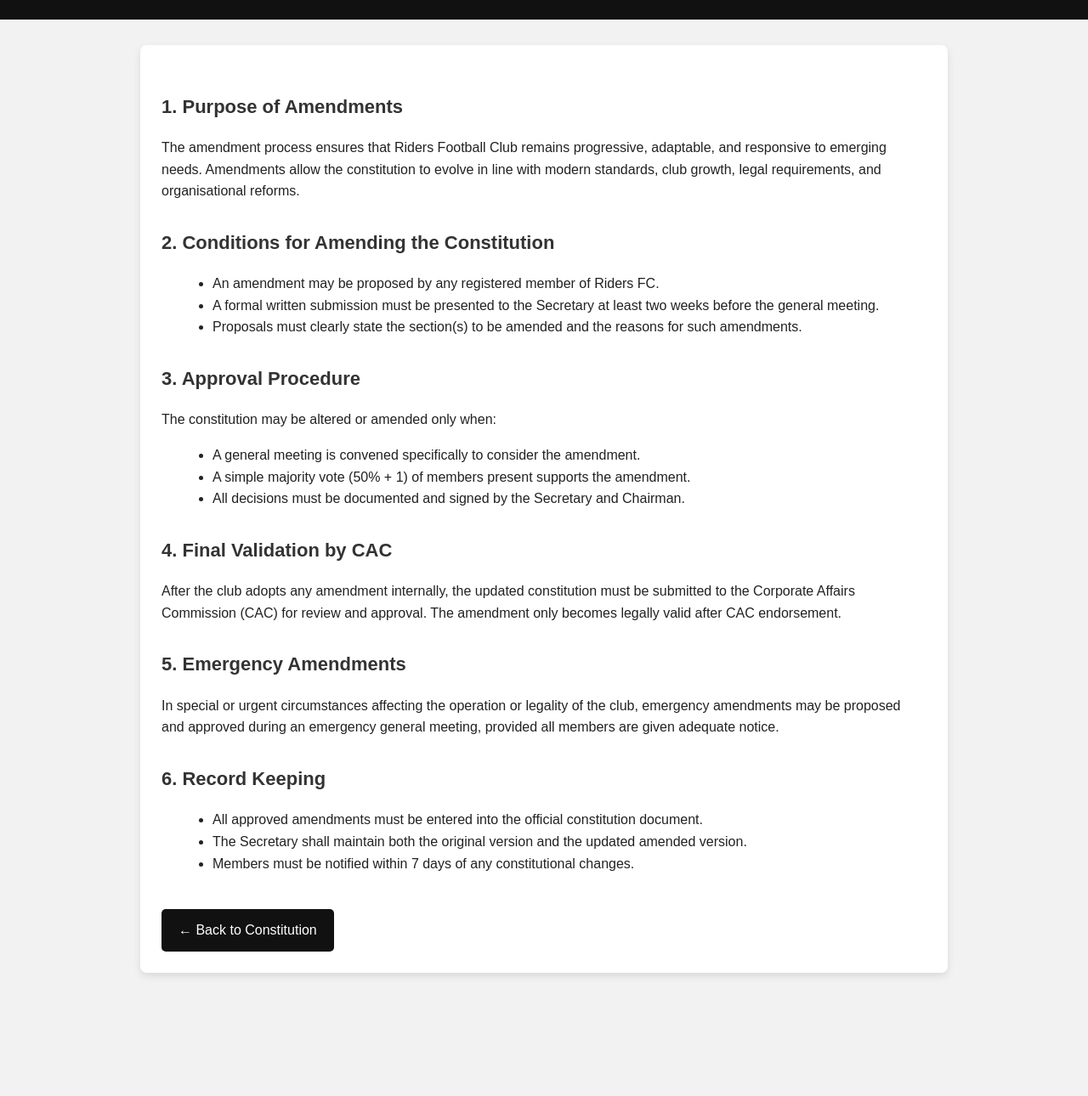
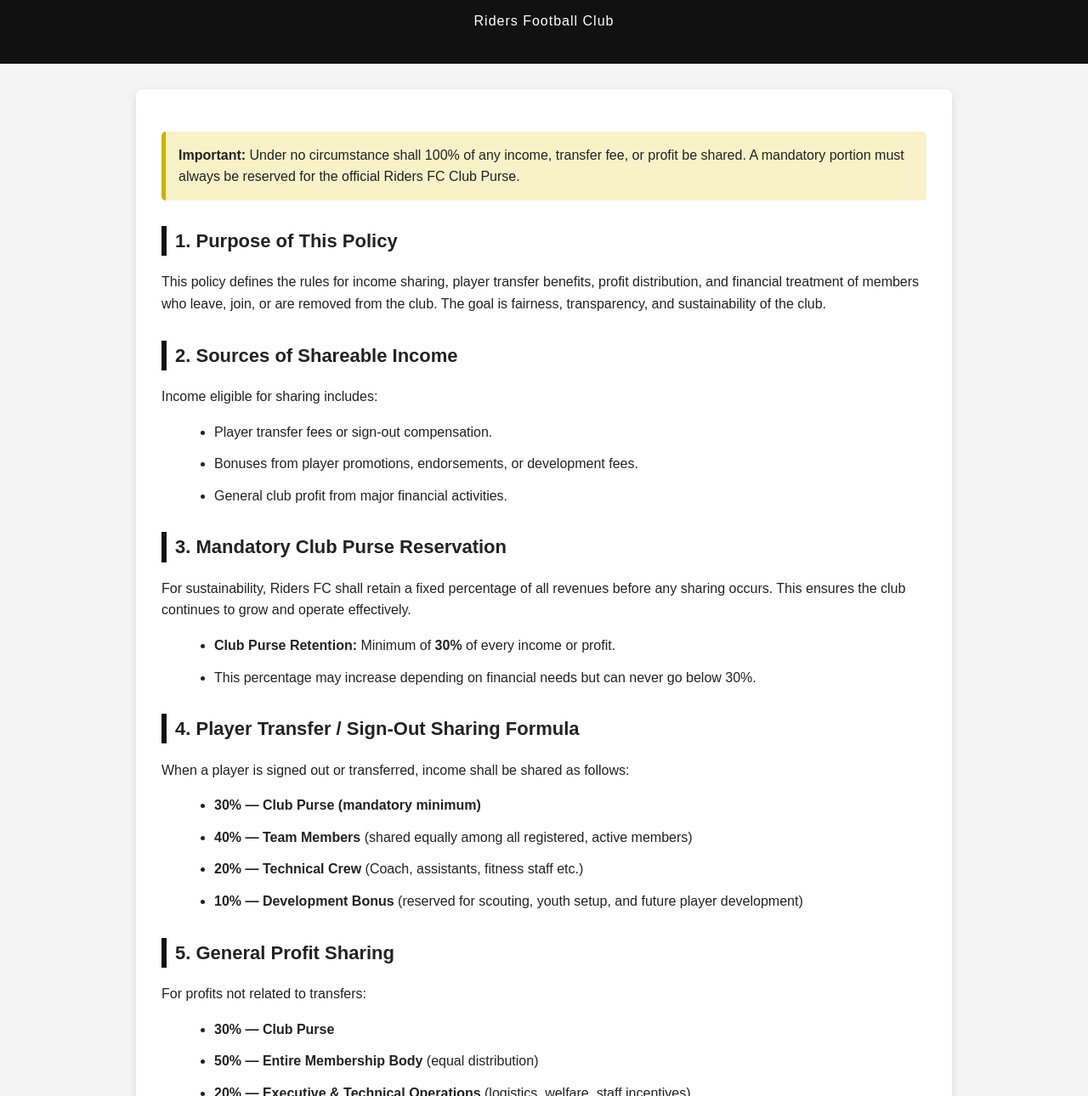
Before and after one commit to marshall294/Riders-Directors-Contribution-Records, a plain HTML site: page income-sharing.html in a window 1280 px wide. Shown: the part 81-1371 px from the top of the page at 85% size. Before the commit the page ends 1256 px from the top, so only its background shows below. Drawn offline with Linux system fonts and the light colour scheme.

Commit message:
Update income-sharing.html

```diff
--- a/income-sharing.html
+++ b/income-sharing.html
@@ -3,45 +3,50 @@
 <head>
   <meta charset="UTF-8" />
   <meta name="viewport" content="width=device-width, initial-scale=1.0" />
-  <title>Amendments — Riders FC</title>
+  <title>Income & Profit Sharing Policy — Riders FC</title>
   <style>
     body {
       font-family: Arial, sans-serif;
       margin: 0;
       padding: 0;
-      background: #f2f2f2;
+      background: #f4f4f4;
       color: #222;
       line-height: 1.6;
     }
     header {
       background: #111;
       color: #fff;
-      padding: 20px;
+      padding: 25px;
       text-align: center;
+      letter-spacing: 1px;
     }
     .container {
       max-width: 900px;
       margin: 30px auto;
       background: #fff;
-      padding: 25px;
+      padding: 30px;
       border-radius: 8px;
-      box-shadow: 0 4px 10px rgba(0,0,0,0.1);
+      box-shadow: 0 4px 12px rgba(0,0,0,0.1);
     }
     h1 {
       margin-top: 0;
       text-align: center;
-      font-size: 28px;
+      font-size: 30px;
+      font-weight: bold;
     }
     h2 {
       margin-top: 30px;
+      color: #222;
       font-size: 22px;
-      color: #333;
+      border-left: 6px solid #111;
+      padding-left: 10px;
     }
     p, li {
       font-size: 16px;
+      margin-bottom: 12px;
     }
     ul {
-      margin-left: 20px;
+      margin-left: 22px;
     }
     .back-btn {
       display: inline-block;
@@ -55,52 +60,103 @@
     .back-btn:hover {
       background: #333;
     }
+    .note {
+      background: #f9f1c8;
+      padding: 15px;
+      border-left: 5px solid #c9b200;
+      border-radius: 5px;
+      margin-top: 20px;
+    }
   </style>
 </head>
 <body>
   <header>
-    <h1>AMENDMENT OF THE CONSTITUTION</h1>
+    <h1>INCOME, TRANSFER & PROFIT SHARING POLICY</h1>
+    <p>Riders Football Club</p>
   </header>
 
   <div class="container">
-    <h2>1. Purpose of Amendments</h2>
+
+    <div class="note">
+      <strong>Important:</strong> Under no circumstance shall 100% of any income, transfer fee, or profit be shared. A mandatory portion must always be reserved for the official Riders FC Club Purse.
+    </div>
+
+    <h2>1. Purpose of This Policy</h2>
     <p>
-      The amendment process ensures that Riders Football Club remains progressive, adaptable, and responsive to emerging needs. Amendments allow the constitution to evolve in line with modern standards, club growth, legal requirements, and organisational reforms.
+      This policy defines the rules for income sharing, player transfer benefits, profit distribution, and financial treatment of members who leave, join, or are removed from the club. The goal is fairness, transparency, and sustainability of the club.
     </p>
 
-    <h2>2. Conditions for Amending the Constitution</h2>
+    <h2>2. Sources of Shareable Income</h2>
+    <p>Income eligible for sharing includes:</p>
     <ul>
-      <li>An amendment may be proposed by any registered member of Riders FC.</li>
-      <li>A formal written submission must be presented to the Secretary at least two weeks before the general meeting.</li>
-      <li>Proposals must clearly state the section(s) to be amended and the reasons for such amendments.</li>
+      <li>Player transfer fees or sign‑out compensation.</li>
+      <li>Bonuses from player promotions, endorsements, or development fees.</li>
+      <li>General club profit from major financial activities.</li>
     </ul>
 
-    <h2>3. Approval Procedure</h2>
-    <p>The constitution may be altered or amended only when:</p>
+    <h2>3. Mandatory Club Purse Reservation</h2>
+    <p>
+      For sustainability, Riders FC shall retain a fixed percentage of all revenues before any sharing occurs. This ensures the club continues to grow and operate effectively.
+    </p>
+
     <ul>
-      <li>A general meeting is convened specifically to consider the amendment.</li>
-      <li>A simple majority vote (50% + 1) of members present supports the amendment.</li>
-      <li>All decisions must be documented and signed by the Secretary and Chairman.</li>
+      <li><strong>Club Purse Retention:</strong> Minimum of <strong>30%</strong> of every income or profit.</li>
+      <li>This percentage may increase depending on financial needs but can never go below 30%.</li>
     </ul>
 
-    <h2>4. Final Validation by CAC</h2>
+    <h2>4. Player Transfer / Sign-Out Sharing Formula</h2>
+    <p>When a player is signed out or transferred, income shall be shared as follows:</p>
+    <ul>
+      <li><strong>30% — Club Purse (mandatory minimum)</strong></li>
+      <li><strong>40% — Team Members</strong> (shared equally among all registered, active members)</li>
+      <li><strong>20% — Technical Crew</strong> (Coach, assistants, fitness staff etc.)</li>
+      <li><strong>10% — Development Bonus</strong> (reserved for scouting, youth setup, and future player development)</li>
+    </ul>
+
+    <h2>5. General Profit Sharing</h2>
+    <p>For profits not related to transfers:</p>
+    <ul>
+      <li><strong>30% — Club Purse</strong></li>
+      <li><strong>50% — Entire Membership Body</strong> (equal distribution)</li>
+      <li><strong>20% — Executive & Technical Operations</strong> (logistics, welfare, staff incentives)</li>
+    </ul>
+
+    <h2>6. When a New Member Joins</h2>
+    <ul>
+      <li>New members are not eligible for any backdated profit or transfer benefits.</li>
+      <li>Eligibility begins after <strong>3 months</strong> of active participation and dues compliance.</li>
+      <li>They immediately contribute to the Club Purse through registration fees or dues.</li>
+    </ul>
+
+    <h2>7. When a Member Leaves the Club</h2>
+    <p>When a member leaves voluntarily:</p>
+    <ul>
+      <li>They are entitled to share from any profits declared <strong>before the date of exit</strong>.</li>
+      <li>They lose eligibility for all future income, transfers, or bonuses.</li>
+      <li>No refund of dues, fees, or prior contributions.</li>
+    </ul>
+
+    <h2>8. In the Event of Member Death</h2>
+    <ul>
+      <li>Next‑of‑kin receives any profit or entitlement the member had already earned before death.</li>
+      <li>The club may provide optional support (financial or ceremonial) based on available resources.</li>
+      <li>No future earnings or projections will be transferred.</li>
+    </ul>
+
+    <h2>9. When a Member Is Excommunicated or Suspended</h2>
+    <ul>
+      <li>All future financial rights are immediately void.</li>
+      <li>They may only receive shares from profit or income declared before the sanction date.</li>
+      <li>Severe misconduct may lead to forfeiture of all pending entitlements.</li>
+    </ul>
+
+    <h2>10. Review and Amendment</h2>
     <p>
-      After the club adopts any amendment internally, the updated constitution must be submitted to the Corporate Affairs Commission (CAC) for review and approval. The amendment only becomes legally valid after CAC endorsement.
+      This policy may be reviewed annually or amended by a 2/3 majority during a general meeting. All changes must uphold the rule that the club purse cannot be fully shared.
     </p>
 
-    <h2>5. Emergency Amendments</h2>
-    <p>
-      In special or urgent circumstances affecting the operation or legality of the club, emergency amendments may be proposed and approved during an emergency general meeting, provided all members are given adequate notice.
-    </p>
+    <a class="back-btn" href="index.html">← Back to Constitution</a>
 
-    <h2>6. Record Keeping</h2>
-    <ul>
-      <li>All approved amendments must be entered into the official constitution document.</li>
-      <li>The Secretary shall maintain both the original version and the updated amended version.</li>
-      <li>Members must be notified within 7 days of any constitutional changes.</li>
-    </ul>
-
-    <a class="back-btn" href="constitution.html">← Back to Constitution</a>
   </div>
 </body>
 </html>
```
